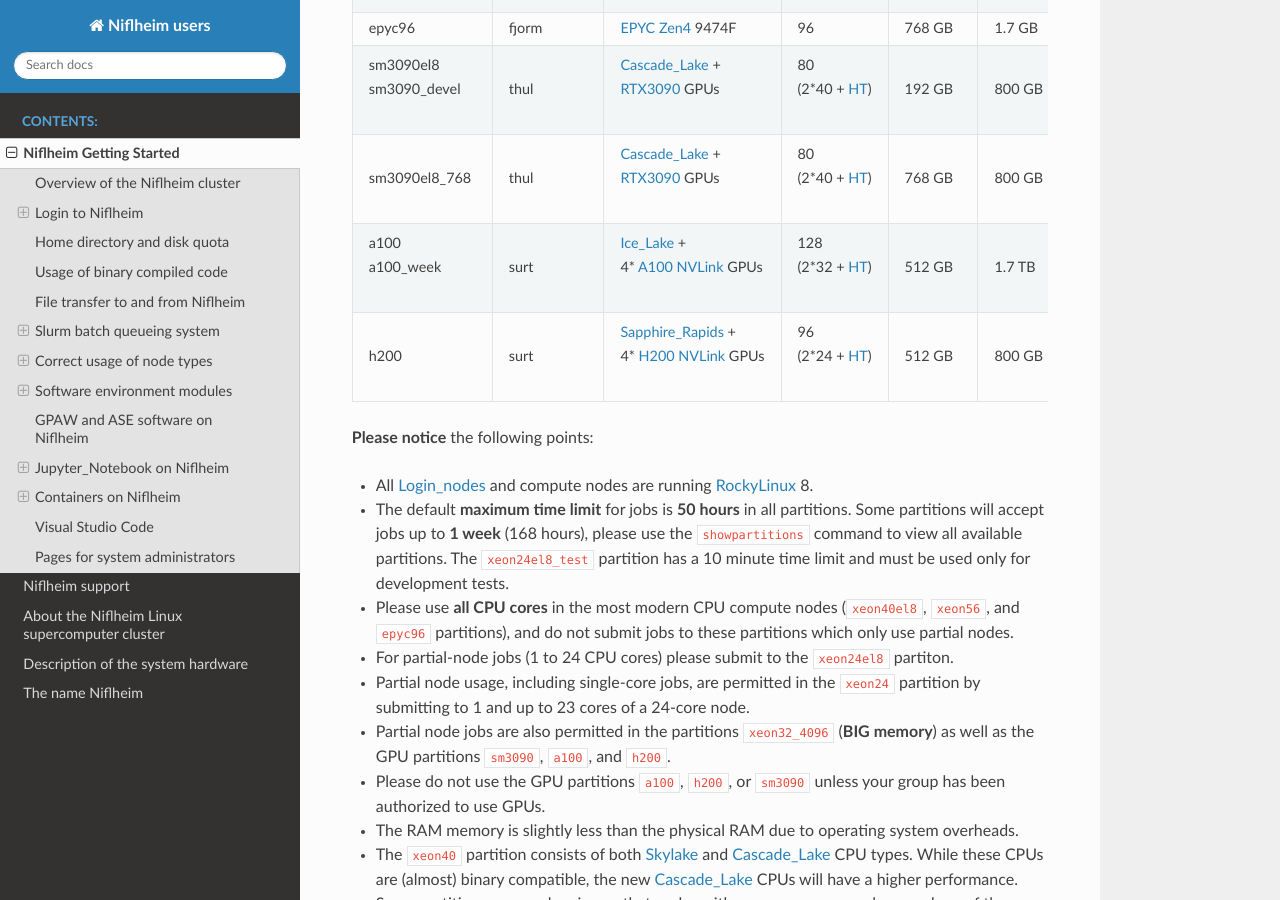
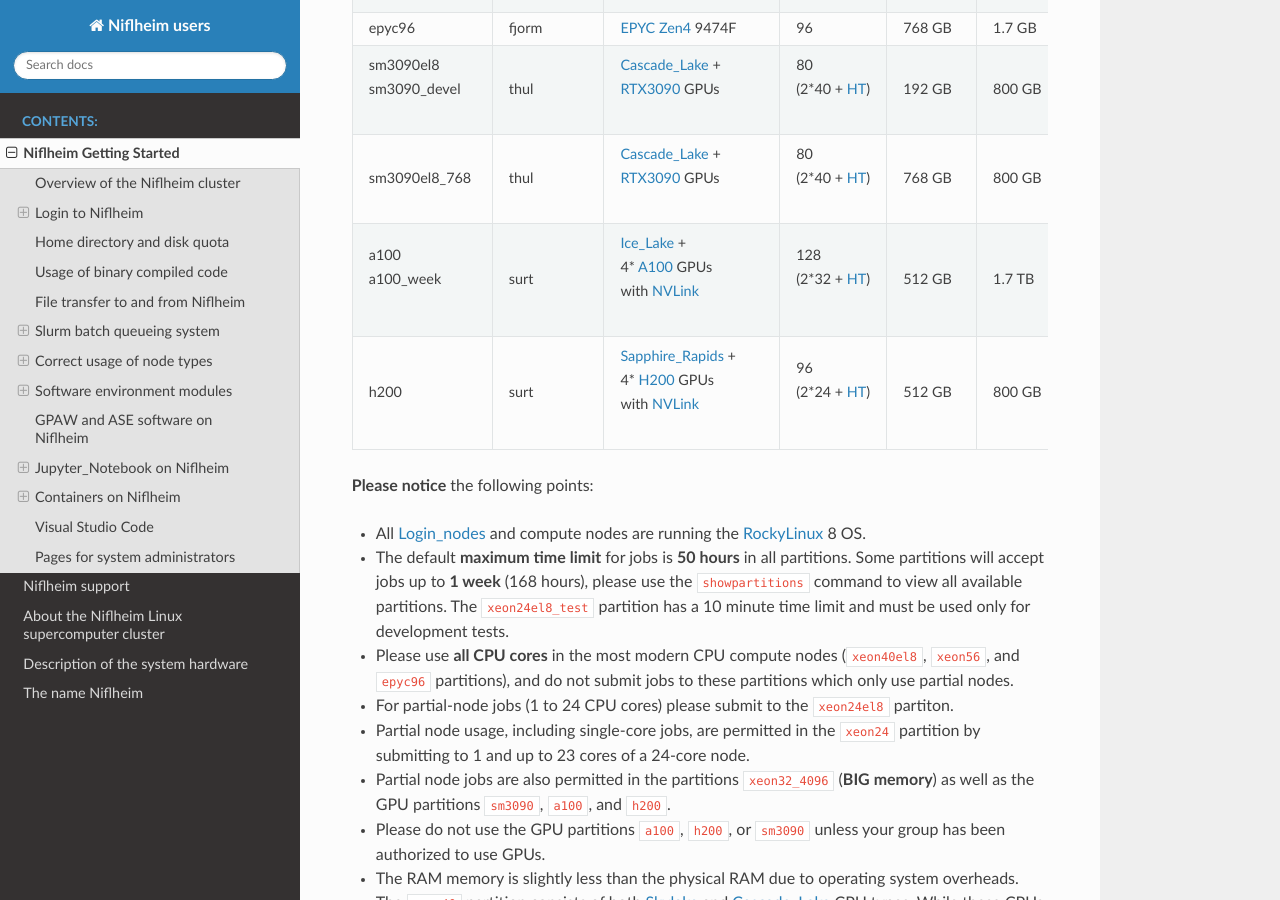
Before and after one commit to OleHolmNielsen/Niflheim_users, a Sphinx documentation site: the page built from docs/Niflheim_Getting_Started.rst, in a window 1280 px wide and 900 px high, scrolled down 5166 px. Built offline with Sphinx 7.4.7 and the Read the Docs theme 3.1.0, drawn with Linux system fonts in a browser that asks for light colours.

Commit message:
Minor edit

```diff
--- a/docs/Niflheim_Getting_Started.rst
+++ b/docs/Niflheim_Getting_Started.rst
@@ -328,7 +328,8 @@ Niflheim contains a number of node partitions with different types of CPU archit
       | a100_week
     - surt
     - | Ice_Lake_ +
-      | 4* A100_ NVLink_ GPUs
+      | 4* A100_ GPUs
+      | with NVLink_
     - | 128
       | (2*32 + HT_)
     - 512 GB
@@ -336,7 +337,8 @@ Niflheim contains a number of node partitions with different types of CPU archit
   * - h200
     - surt
     - | Sapphire_Rapids_ +
-      | 4* H200_ NVLink_ GPUs
+      | 4* H200_ GPUs
+      | with NVLink_
     - | 96
       | (2*24 + HT_)
     - 512 GB
@@ -344,7 +346,7 @@ Niflheim contains a number of node partitions with different types of CPU archit
 
 **Please notice** the following points:
 
-* All Login_nodes_ and compute nodes are running RockyLinux_ 8.
+* All Login_nodes_ and compute nodes are running the RockyLinux_ 8 OS.
 
 * The default **maximum time limit** for jobs is **50 hours** in all partitions.
   Some partitions will accept jobs up to **1 week** (168 hours), please use the ``showpartitions`` command to view all available partitions.
```
